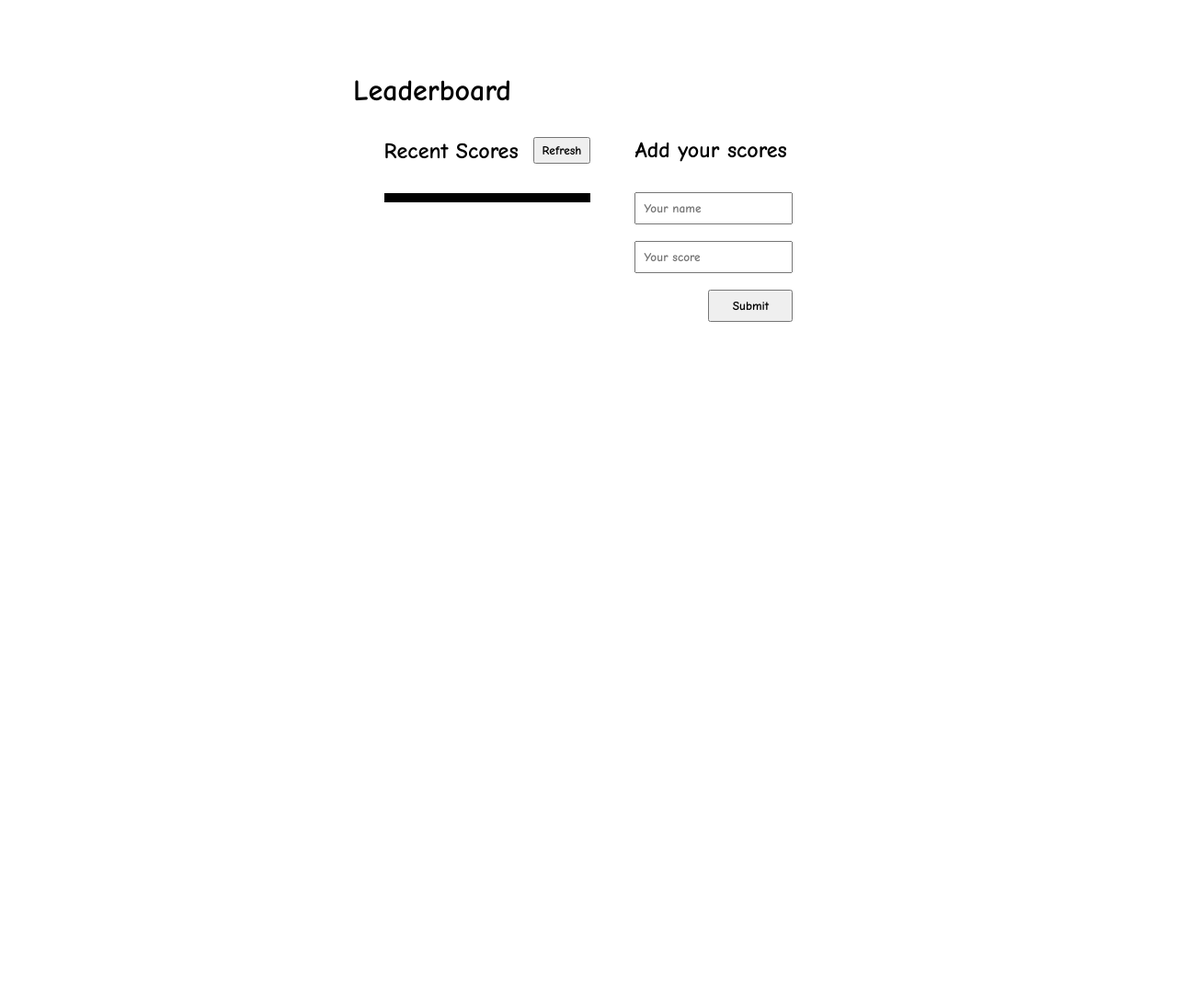
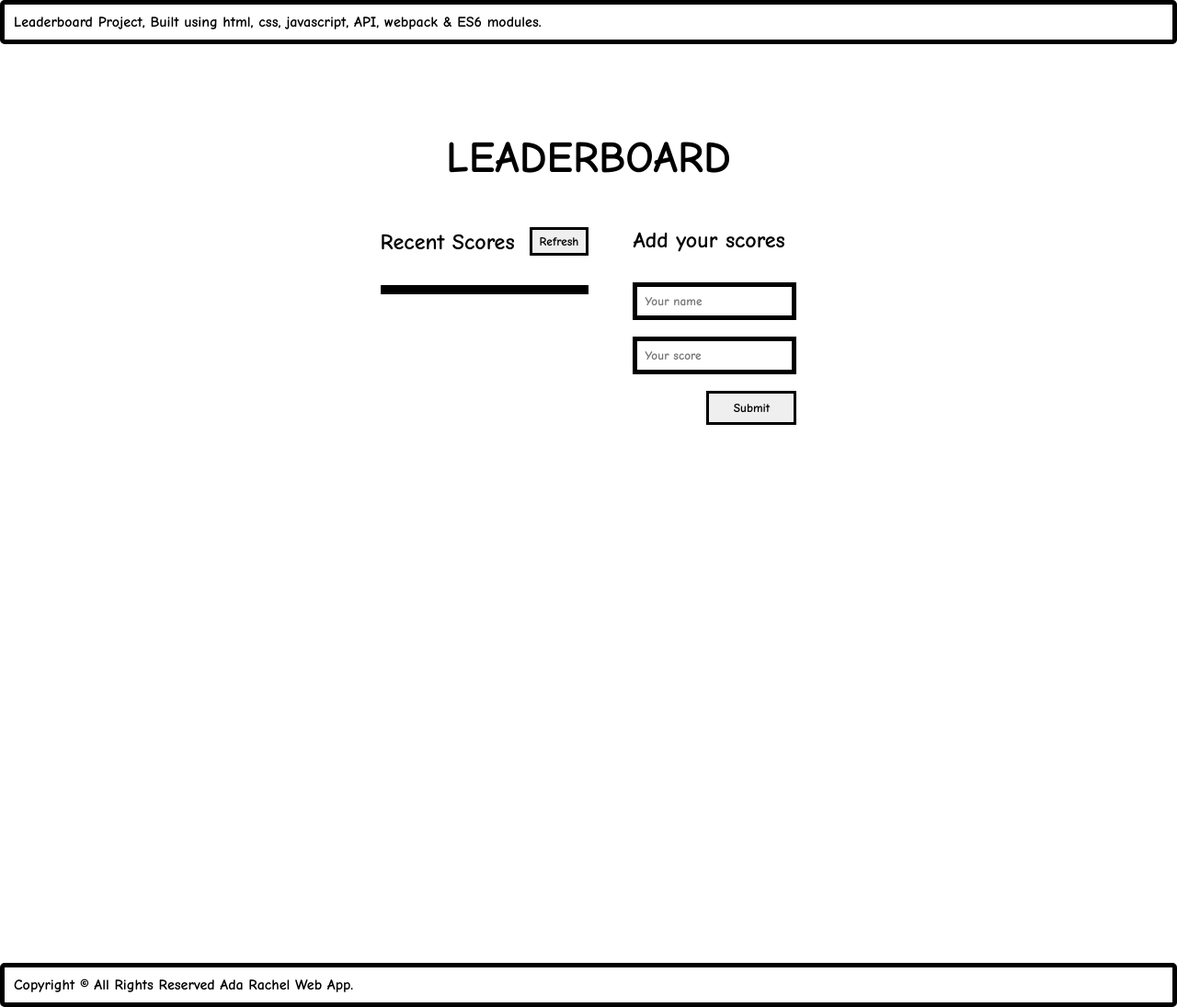
Before and after one commit to adarachel/project-leaderboard, a website built with webpack: page src/index.html in a window 1280 px wide. Shown: the whole page at 92% size. Before the commit the page ends 949 px from the top, so only its background shows below. Built offline with nearby package versions, Linux system fonts and the light colour scheme; no server answers.

Commit message:
leaderboard: final touches

```diff
--- a/src/index.html
+++ b/src/index.html
@@ -7,7 +7,10 @@
     <title>Leaderboard Project|AdaRachel</title>
 </head>
 <body>
-    <h1>Leaderboard</h1>
+    <nav class="menu">
+        <span>Leaderboard Project, Built using html, css, javascript, API, webpack & ES6 modules.</span>
+    </nav>
+    <h1>LEADERBOARD</h1>
     <main class="container">
     <section class="left-leader">
         <div class="score-header">
@@ -28,5 +31,8 @@
         <p class="save"></p>
     </section>
 </main>
+    <footer>
+      <span>Copyright © All Rights Reserved Ada Rachel Web App.</span>
+    </footer>
 </body>
 </html>
--- a/src/style.css
+++ b/src/style.css
@@ -1,14 +1,24 @@
 @import url('https://fonts.googleapis.com/css2?family=Comic+Neue:wght@700&display=swap');
 
 * {
-  padding: 0;
   margin: 0;
   box-sizing: border-box;
 }
 
+.menu {
+  display: flex;
+  justify-content: space-between;
+  border: 5px solid #000;
+  border-radius: 5px;
+  padding: 10px;
+  font-family: 'Comic Neue', cursive;
+}
+
 h1 {
-  font-size: 2rem;
-  margin: 5rem 30% 2rem 30%;
+  font-size: 3rem;
+  text-align: center;
+  margin-bottom: 1em;
+  margin-top: 2em;
   font-family: 'Comic Neue', cursive;
 }
 
@@ -35,12 +45,23 @@ h1 {
 .refresh {
   padding: 5px 8px;
   font-family: 'Comic Neue', cursive;
+  border: 3px solid black;
+}
+
+.refresh:hover {
+  cursor: pointer;
+  color: #fff;
+  background-color: pink;
 }
 
 .scores {
   border: 5px solid #000;
   margin-top: 2rem;
   font-family: 'Comic Neue', cursive;
+}
+
+.list-scores {
+  background-color: pink;
 }
 
 table {
@@ -66,10 +87,27 @@ form {
 form input {
   padding: 8px;
   font-family: 'Comic Neue', cursive;
+  border: 5px solid black;
 }
 
 .submit {
   margin-left: 5rem;
   padding: 8px 10px;
   font-family: 'Comic Neue', cursive;
+  border: 3px solid black;
 }
+
+.submit:hover {
+  cursor: pointer;
+  color: #fff;
+  background-color: pink;
+}
+
+footer {
+  display: flex;
+  justify-content: space-between;
+  border: 5px solid #000;
+  border-radius: 5px;
+  padding: 10px;
+  font-family: 'Comic Neue', cursive;
+}
```
Also changed, not shown: README.md, dist/main.js.
